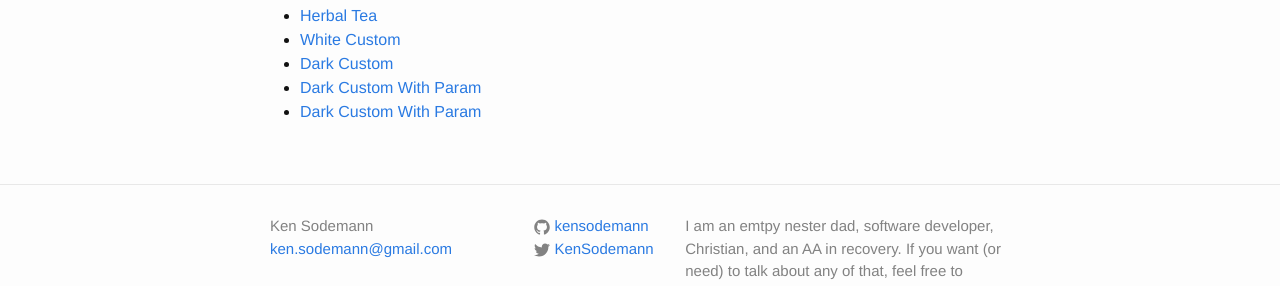
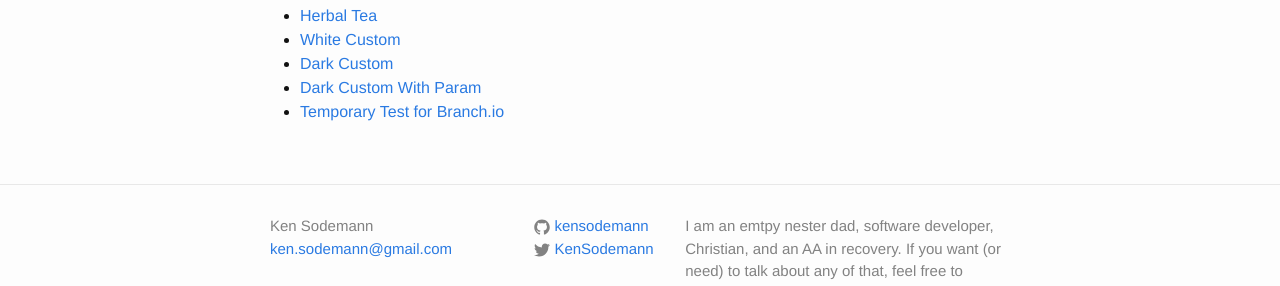
Before and after one commit to kensodemann/kensodemann.github.io, a Jekyll site: the page built from _posts/2018-11-16-deep-linking.markdown, in a window 1280 px wide. Shown: the part 427-713 px from the top of the page. Built offline with Jekyll 4.4.1, drawn with Linux system fonts in a browser that asks for light colours.

Commit message:
feat(deep-links): label the temporary link clearly

```diff
--- a/_posts/2018-11-16-deep-linking.markdown
+++ b/_posts/2018-11-16-deep-linking.markdown
@@ -17,7 +17,7 @@ These links are associated with my public (and very out of date) [Deeplinks Demo
 - [White Custom][whiteCustom]
 - [Dark Custom][darkCustom]
 - [Dark Custom With Param][darkCustomParm]
-- [Dark Custom With Param][temporaryTest]
+- [Temporary Test for Branch.io][temporaryTest]
 
 
 [PublicDeeplinksDemo]: https://github.com/kensodemann/deeplinks-demo
```
